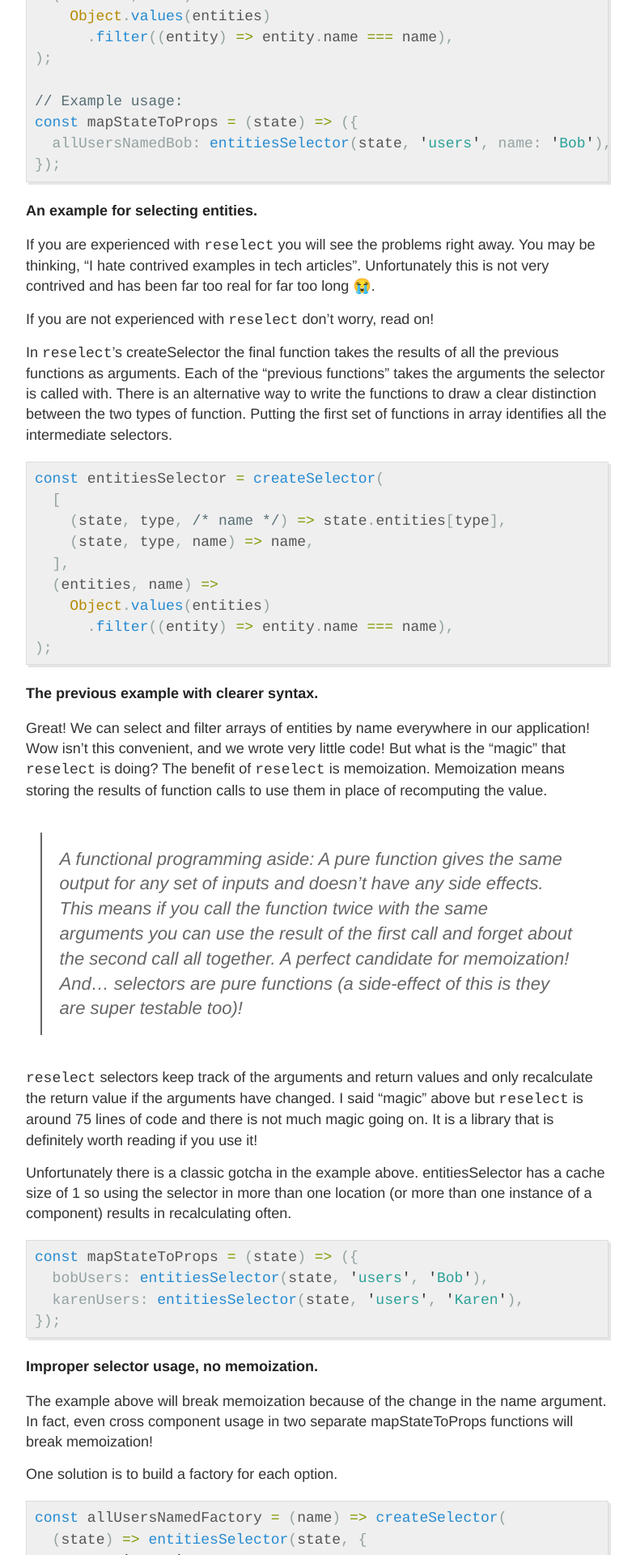
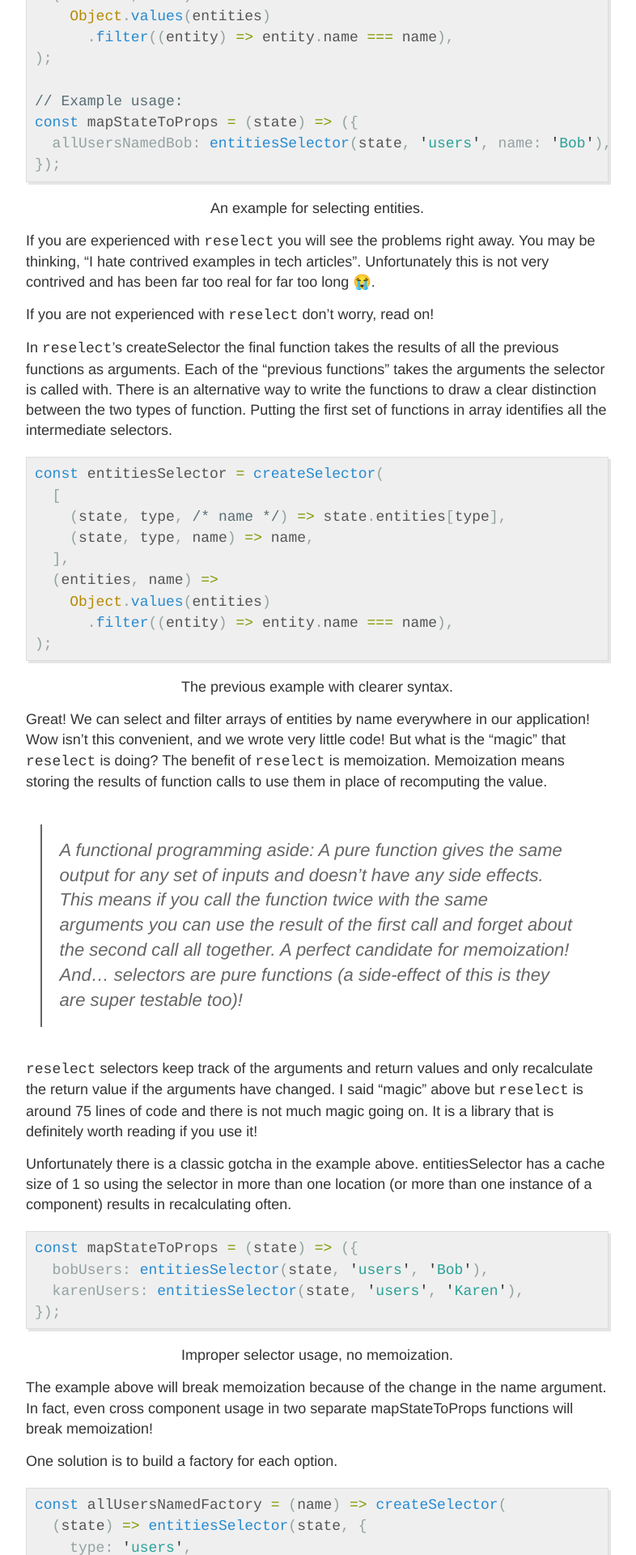
Before and after one commit to kradical/kradical.github.io, a Jekyll site: the page built from _posts/2018-4-12-ReactSelectors.md, in a window 1280 px wide. Shown: the part 2135-4055 px from the top of the page at 81% size, without its empty margins (248-1034 px from the left). Built offline with Jekyll 4.4.1, drawn with Linux system fonts in a browser that asks for light colours.

```diff
--- a/_posts/2018-4-12-ReactSelectors.md
+++ b/_posts/2018-4-12-ReactSelectors.md
@@ -71,7 +71,7 @@ const mapStateToProps = (state) => ({
 });
 
 {% endhighlight %}
-##### An example for selecting entities.
+<center>An example for selecting entities.</center>
 
 If you are experienced with `reselect` you will see the problems right away. You may be thinking, “I hate contrived examples in tech articles”. Unfortunately this is not very contrived and has been far too real for far too long 😭.
 
@@ -90,7 +90,7 @@ const entitiesSelector = createSelector(
       .filter((entity) => entity.name === name),
 );
 {% endhighlight %}
-##### The previous example with clearer syntax.
+<center>The previous example with clearer syntax.</center>
 
 Great! We can select and filter arrays of entities by name everywhere in our application! Wow isn’t this convenient, and we wrote very little code! But what is the “magic” that `reselect` is doing? The benefit of `reselect` is memoization. Memoization means storing the results of function calls to use them in place of recomputing the value.
 
@@ -106,7 +106,7 @@ const mapStateToProps = (state) => ({
   karenUsers: entitiesSelector(state, 'users', 'Karen'),
 });
 {% endhighlight %}
-##### Improper selector usage, no memoization.
+<center>Improper selector usage, no memoization.</center>
 
 The example above will break memoization because of the change in the name argument. In fact, even cross component usage in two separate mapStateToProps functions will break memoization!
 
@@ -133,7 +133,7 @@ const mapStateToProps = (state) => ({
   karenUsers: karenSelector(state),
 });
 {% endhighlight %}
-##### An example with a selector factory.
+<center>An example with a selector factory.</center>
 
 This is perfect! We are back in business. These 2 selectors can be used all over the application with expected memoization. The drawbacks of this are:
 
@@ -164,7 +164,7 @@ const makeMapStateToProps = () => {
   return mapStateToProps;
 }
 {% endhighlight %}
-##### An example of a selector factory with dynamic selecting.
+<center>An example of a selector factory with dynamic selecting.</center>
 
 Hopefully this illustrates there is a lot of boilerplate and thought that goes into correct selector usage. But luckily you are already using `redux` so you love boilerplate. One minor drawback to boilerplate is that it is easy to forget, or mess up. In the case of selectors this most likely results in your application silently using selectors incorrectly. Hmm, silent failure. That sounds pretty bad.
 
@@ -189,7 +189,7 @@ const mapStateToProps = (state) => ({
   karenUsers: entitiesSelector(state, 'users', 'Karen'),
 });
 {% endhighlight %}
-##### An example of a cached selector.
+<center>An example of a cached selector.</center>
 
 The only difference is now we include a function to calculate the cache key based on selector input arguments. The usage is the same as `reselect` but with proper memoization! This means `re-reselect` can be a drop in replacement even if you are using `reselect` incorrectly. `re-reselect` uses the cache key to create/get a different `reselect` selector based on different arguments.
 
```
